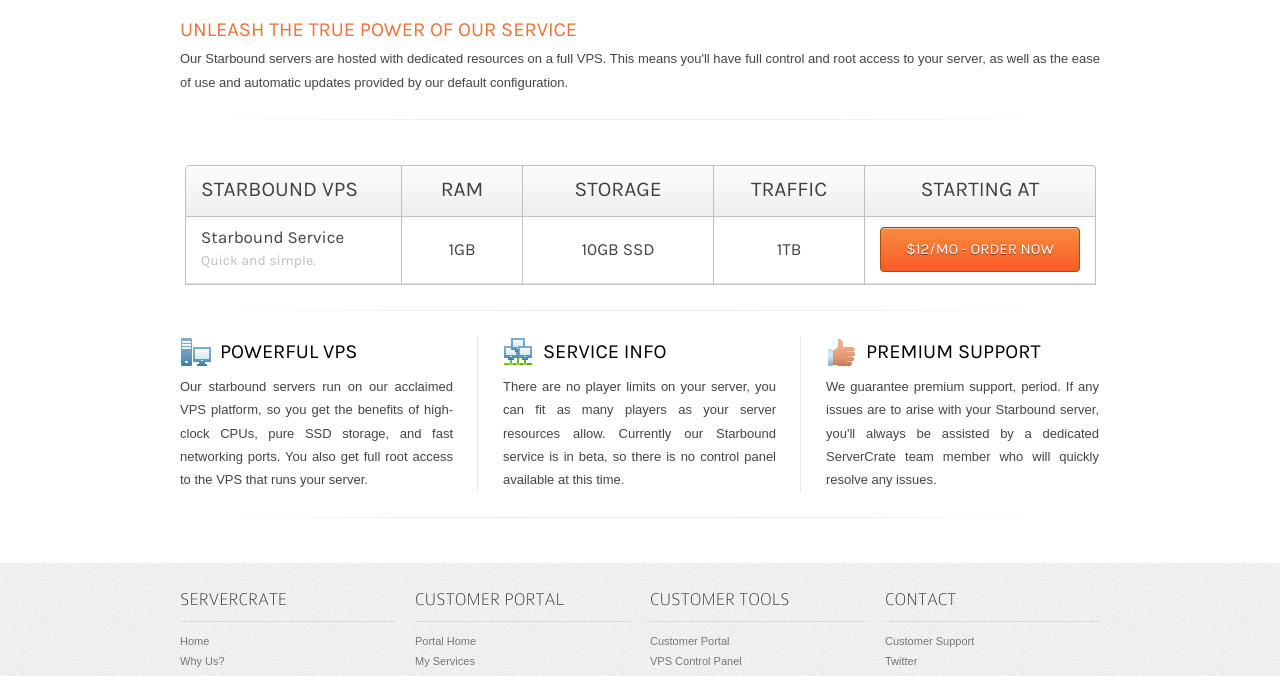
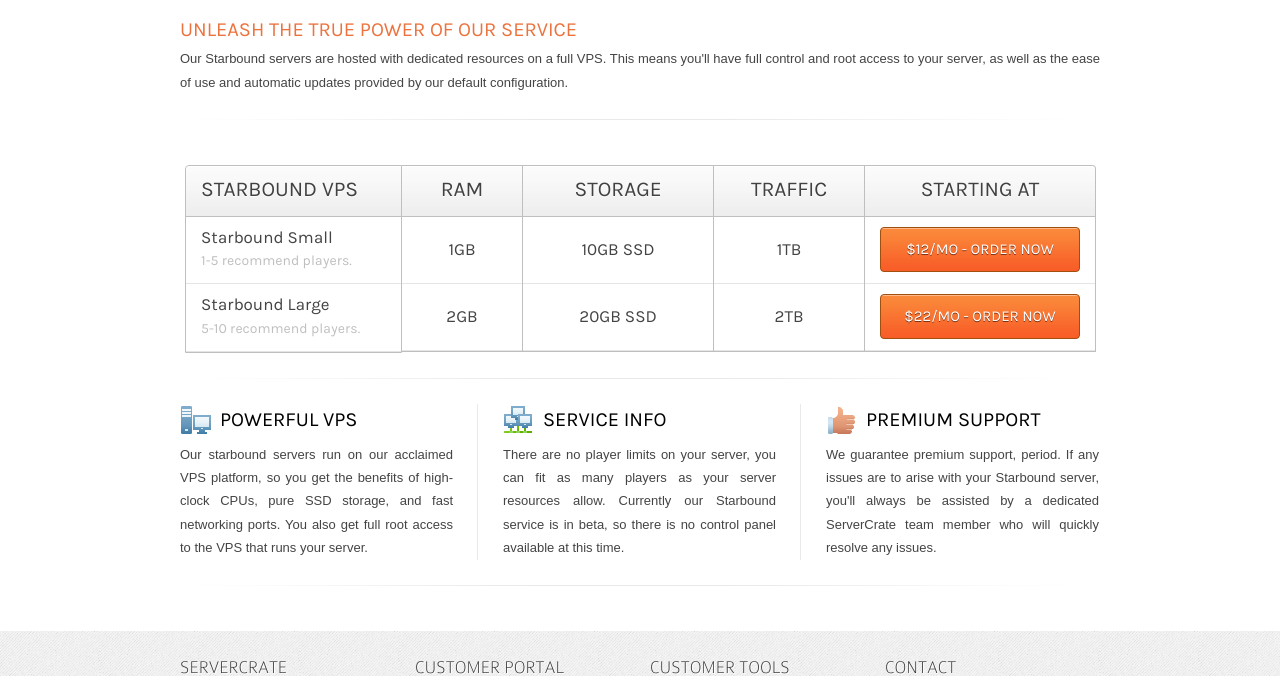
Before and after one commit to RobertClarke/ServerCrate, a PHP site: page /starbound.php in a window 1280 px wide. Shown: the part 461-1137 px from the top of the page. Run offline with PHP 8.4, Linux system fonts and the light colour scheme; some libraries are stand-ins or nearby versions.

Commit message:
Starbound large

```diff
--- a/starbound.php
+++ b/starbound.php
@@ -15,31 +15,36 @@
                 <div class="plan first cpu">
                     <h3>Starbound VPS</h3>
                     <ul>
-                        <li>Starbound Service <span>Quick and simple.</span></li>
+                        <li>Starbound Small <span>1-5 recommend players.</span></li>
+                        <li>Starbound Large <span>5-10 recommend players.</span></li>
                     </ul>
                 </div>
                 <div class="plan ram">
                     <h3>RAM</h3>
                     <ul>
                         <li>1GB</li>
+                        <li>2GB</li>
                     </ul>
                 </div>
                 <div class="plan storage">
                     <h3>Storage</h3>
                     <ul>
                         <li>10GB SSD</li>
+                        <li>20GB SSD</li>
                     </ul>
                 </div>
                 <div class="plan traffic">
                     <h3>Traffic</h3>
                     <ul>
                         <li>1TB</li>
+                        <li>2TB</li>
                     </ul>
                 </div>
                 <div class="plan last starting">
                     <h3>Starting At</h3>
                     <ul>
                         <li><a href="https://billing.servercrate.com/cart.php?a=add&pid=39" class="button buy">$12/mo - Order Now</a></li>
+                        <li><a href="https://billing.servercrate.com/cart.php?a=add&pid=40" class="button buy">$22/mo - Order Now</a></li>
                     </ul>
                 </div>
             </div><div class="clear"></div>
```
